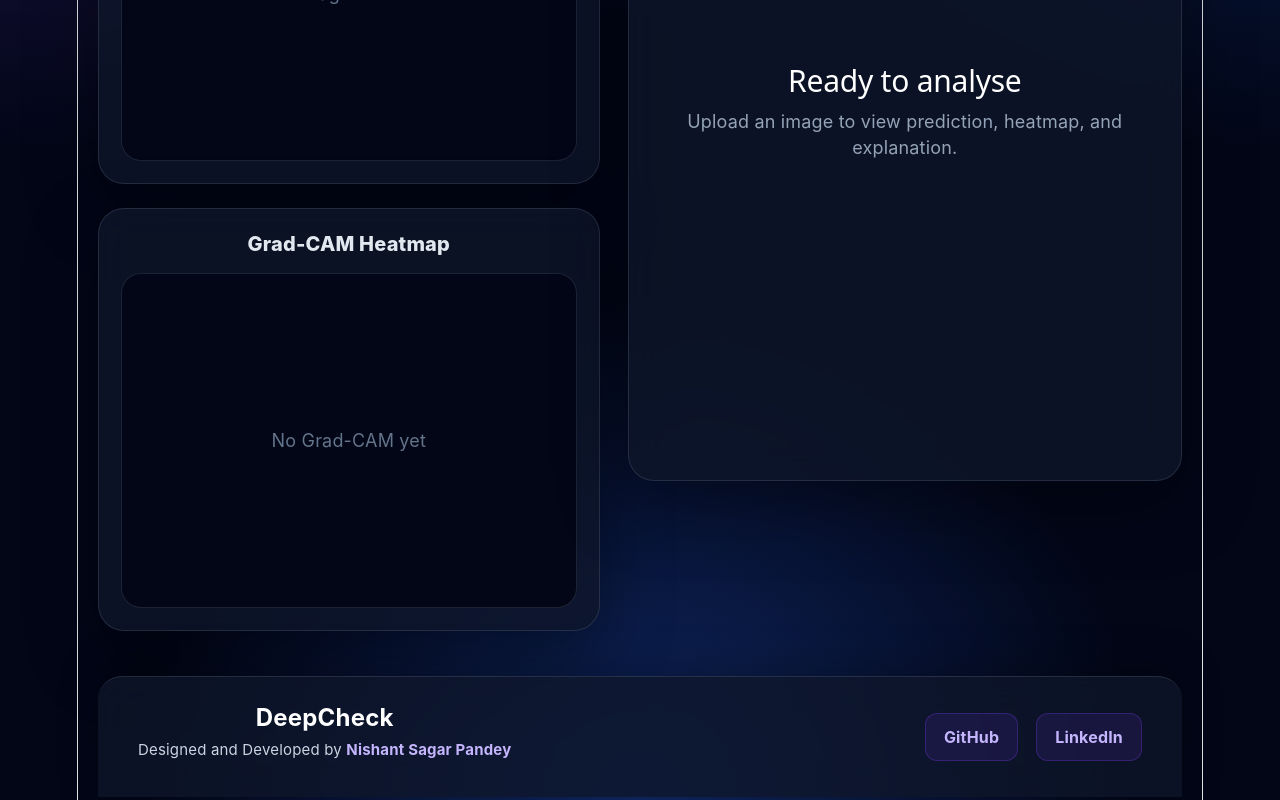
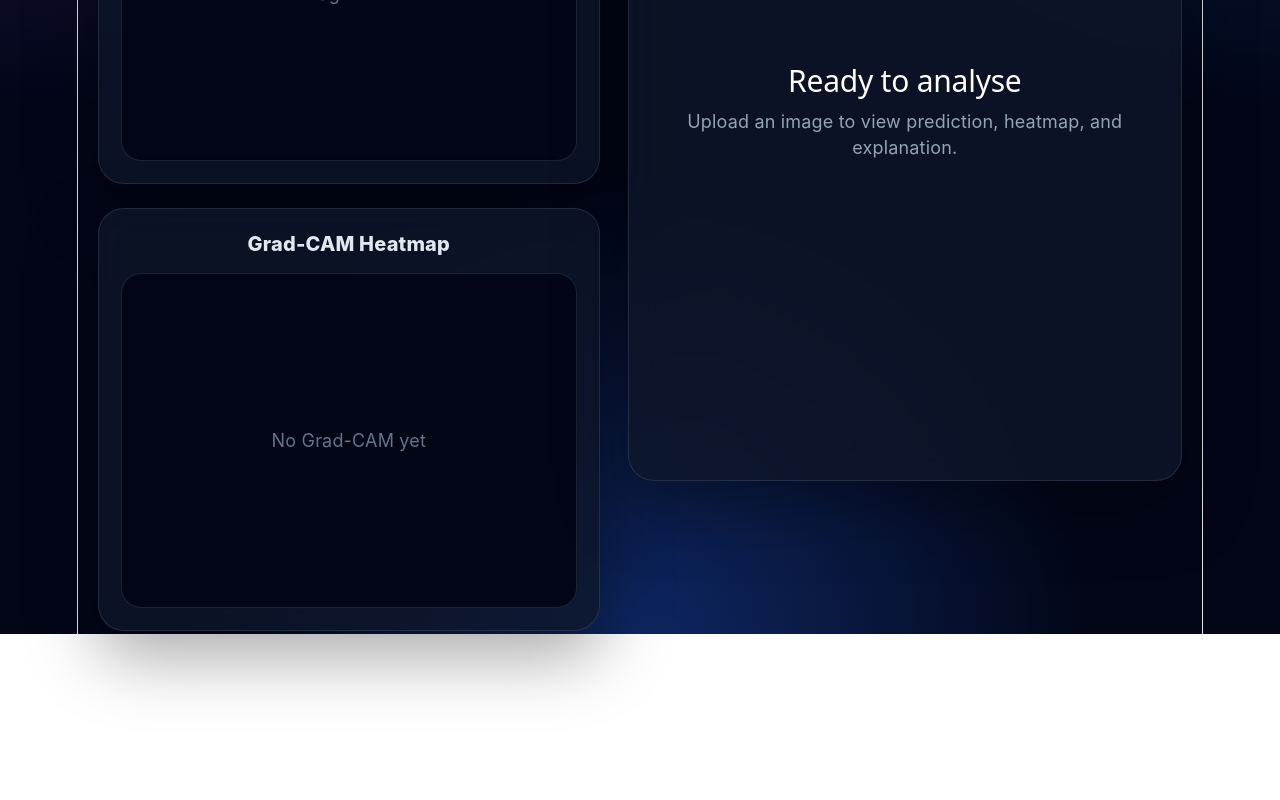
Before and after one commit to NishantSagar12345/AiImageDetection, a React (Vite) app in the folder Frontend/ai-image-detector/: page / in a window 1280 px wide. Shown: the part 484-1284 px from the top of the page. After the commit the page ends 1118 px from the top, so only its background shows below. Built offline with nearby package versions, Linux system fonts and the light colour scheme.

Commit message:
fixed address error1

```diff
--- a/Frontend/ai-image-detector/src/App.jsx
+++ b/Frontend/ai-image-detector/src/App.jsx
@@ -75,10 +75,7 @@ function App() {
         </header>
 
         <div className="upload-panel">
-
-            <input type="file" accept="image/*" onChange={handleImageChange} />
-
-
+          <input type="file" accept="image/*" onChange={handleImageChange} />
           <button onClick={predictImage} disabled={loading}>
             {loading ? "Analyzing..." : "Analyze Image"}
           </button>
@@ -110,7 +107,7 @@ function App() {
               <div className="loading-box">
                 <div className="spinner"></div>
                 <h2>DeepCheck is analysing...</h2>
-                <p>Running Deep Learning prediction, Grad-CAM, and LLM explanation.</p>
+                <p>Running prediction, Grad-CAM, and LLM explanation.</p>
               </div>
             ) : result ? (
               <>
@@ -166,7 +163,7 @@ function App() {
 
                 {result.llm_explanation && (
                   <div className="llm-box">
-                    <h3>Meta's VLLM Explanation</h3>
+                    <h3>LLM Explanation</h3>
                     <p>{result.llm_explanation}</p>
                   </div>
                 )}
@@ -179,35 +176,6 @@ function App() {
             )}
           </section>
         </main>
-        <footer className="footer">
-  <div className="footer-content">
-    <div className="footer-left">
-      <h3>DeepCheck</h3>
-      <p>
-        Designed and Developed by <strong>Nishant Sagar Pandey</strong>
-      </p>
-
-    </div>
-
-    <div className="footer-right">
-      <a
-        href="https://github.com/NishantSagar12345"
-        target="_blank"
-        rel="noopener noreferrer"
-      >
-        GitHub
-      </a>
-
-      <a
-        href="https://www.linkedin.com/in/nishant-pandey-310551206/"
-        target="_blank"
-        rel="noopener noreferrer"
-      >
-        LinkedIn
-      </a>
-    </div>
-  </div>
-</footer>
       </div>
     </div>
   );
```
